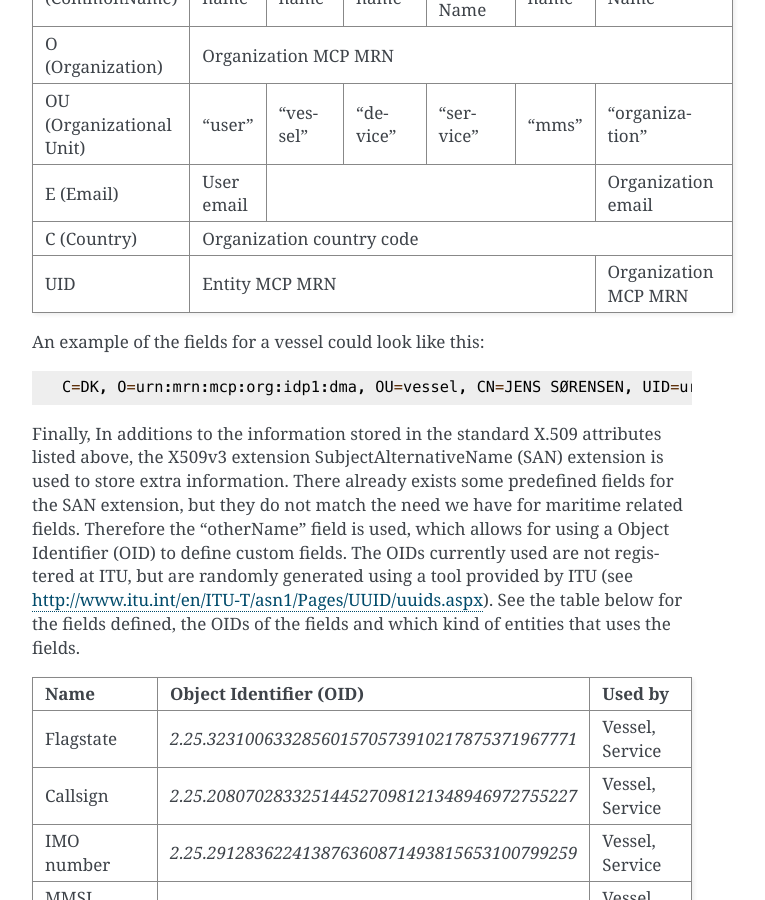
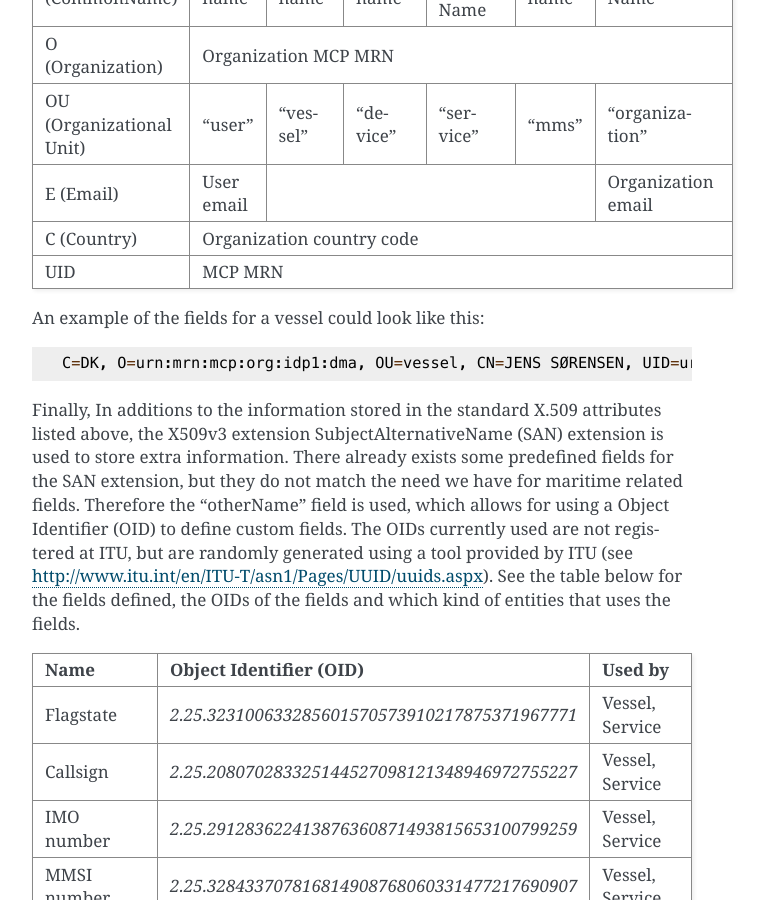
Before and after one commit to maritimeconnectivity/docs.maritimeconnectivity.net, a Sphinx documentation site: the page built from docs/source/PKI.rst, in a window 1280 px wide and 900 px high, scrolled down 2782 px. Shown: the whole window, without its empty margins (388-1153 px from the left). Built offline with Sphinx 7.4.7, drawn with Linux system fonts in a browser that asks for light colours.

Commit message:
inclusion of the MCP entity hierarchy

```diff
--- a/docs/source/MCPType.rst
+++ b/docs/source/MCPType.rst
@@ -15,6 +15,10 @@ For example, business addresses, geographical location. We might as well use thi
 For example, maintaining information about routes or cargo.
 
 The MCP entity type is defined and used in the :ref:`MCP namespace <mcp-mrn>` as *<MCP-TYPE>*.
+
+.. image:: _static/image/MCP_entitiy_hierarchy.png
+    :align: center
+    :alt: MCP entity hierarchy
 
 The internal identity management system is built of a hierarchy with organizations on top, that can have different types of entities (except organization) them, where one entity can only belong to one organization.
 
--- a/docs/source/PKI.rst
+++ b/docs/source/PKI.rst
@@ -59,7 +59,7 @@ The Subject distinguished name field will consists of the following items:
 +------------------------+----------+-----------+-----------+-------------------+--------+--------------------+
 |C (Country)             |                             Organization country code                              |
 +------------------------+----------+-----------+-----------+-------------------+--------+--------------------+
-|UID                     |                          Entity MCP MRN                       |Organization MCP MRN|
+|UID                     |                               MCP MRN                                              |
 +------------------------+----------+-----------+-----------+-------------------+--------+--------------------+
 
 An example of the fields for a vessel could look like this::
```
Also changed, not shown: docs/source/_static/image/MCP_entity_hierarchy.png (added).
